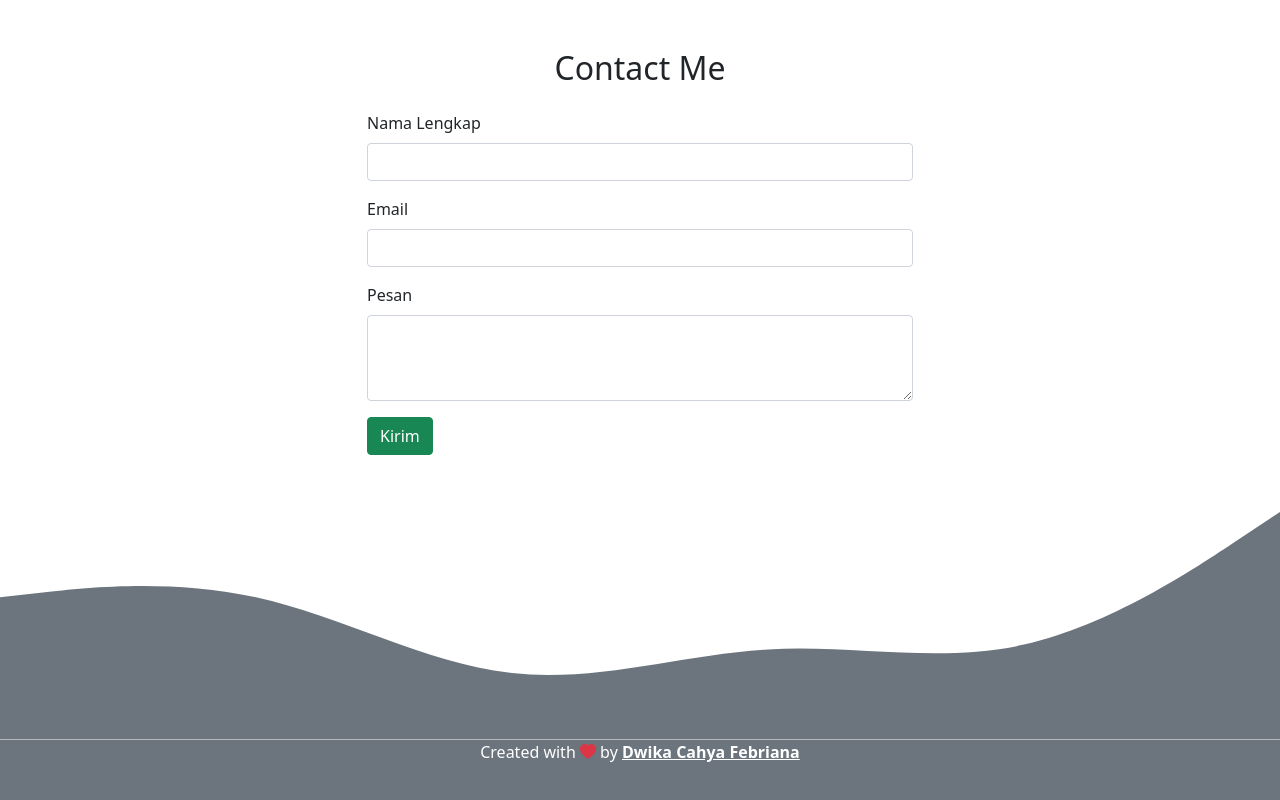
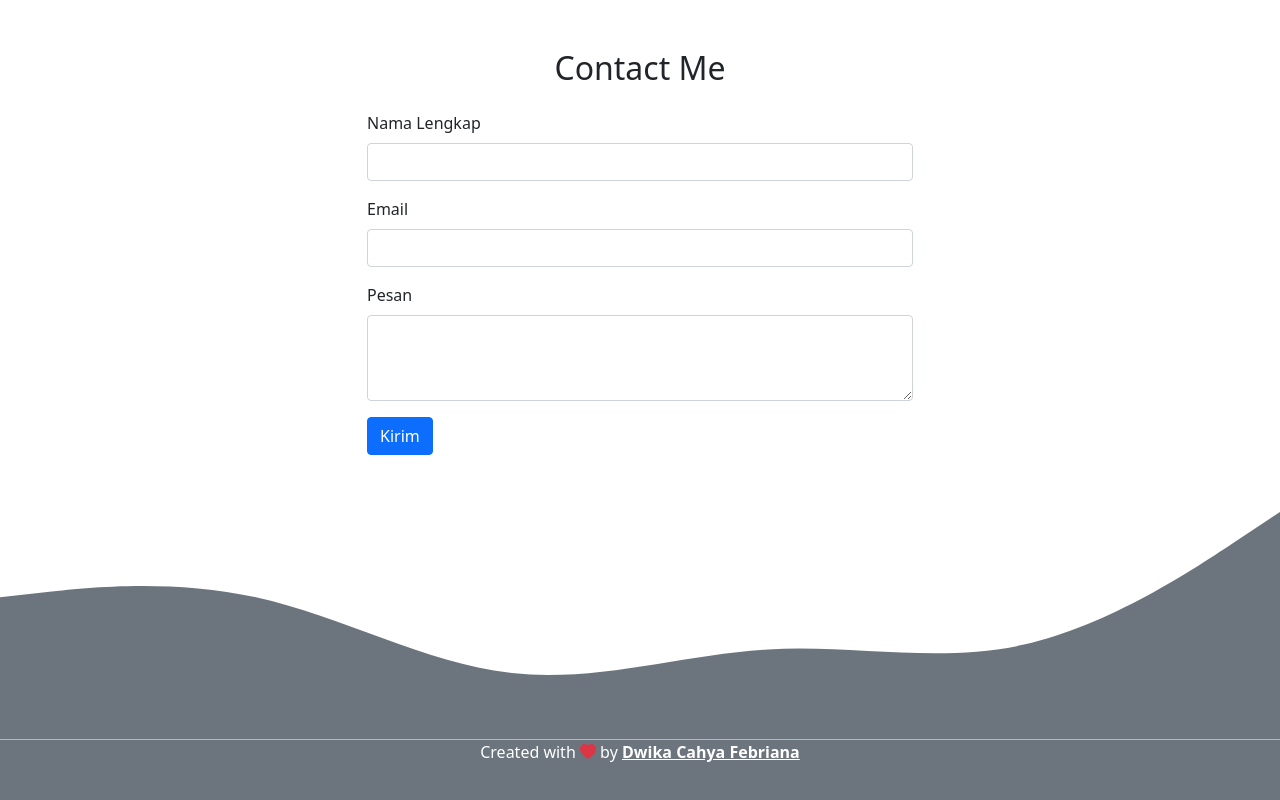
Before and after one commit to DwikaCahya24/dwikacahyafebriana.github.io, a plain HTML site: page index.html in a window 1280 px wide. Shown: the part 2584-3384 px from the top of the page. Drawn offline with nearby package versions, Linux system fonts and the light colour scheme.

Commit message:
mengubah tombol menjadi biru

```diff
--- a/index.html
+++ b/index.html
@@ -23,7 +23,7 @@
     <!-- NavBar -->
     <nav class="navbar navbar-expand-lg navbar-primary bg-light shadow fixed-top">
       <div class="container">
-        <img src="img/logo/logo.jpeg" width="30" style="margin: 5px;" />
+        <img src="img/logo/logo.jpeg" width="30" style="margin: 5px" />
         <a class="navbar-brand" href="#">Dwika Cahya Febriana</a>
         <button class="navbar-toggler" type="button" data-bs-toggle="collapse" data-bs-target="#navbarNav" aria-controls="navbarNav" aria-expanded="false" aria-label="Toggle navigation">
           <span class="navbar-toggler-icon"></span>
@@ -172,7 +172,7 @@
                 <label for="exampleFormControlTextarea1" class="form-label">Pesan</label>
                 <textarea class="form-control" id="pesan" rows="3"></textarea>
               </div>
-              <button type="submit" class="btn btn-success">Kirim</button>
+              <button type="submit" class="btn btn-primary">Kirim</button>
             </form>
           </div>
         </div>
```
